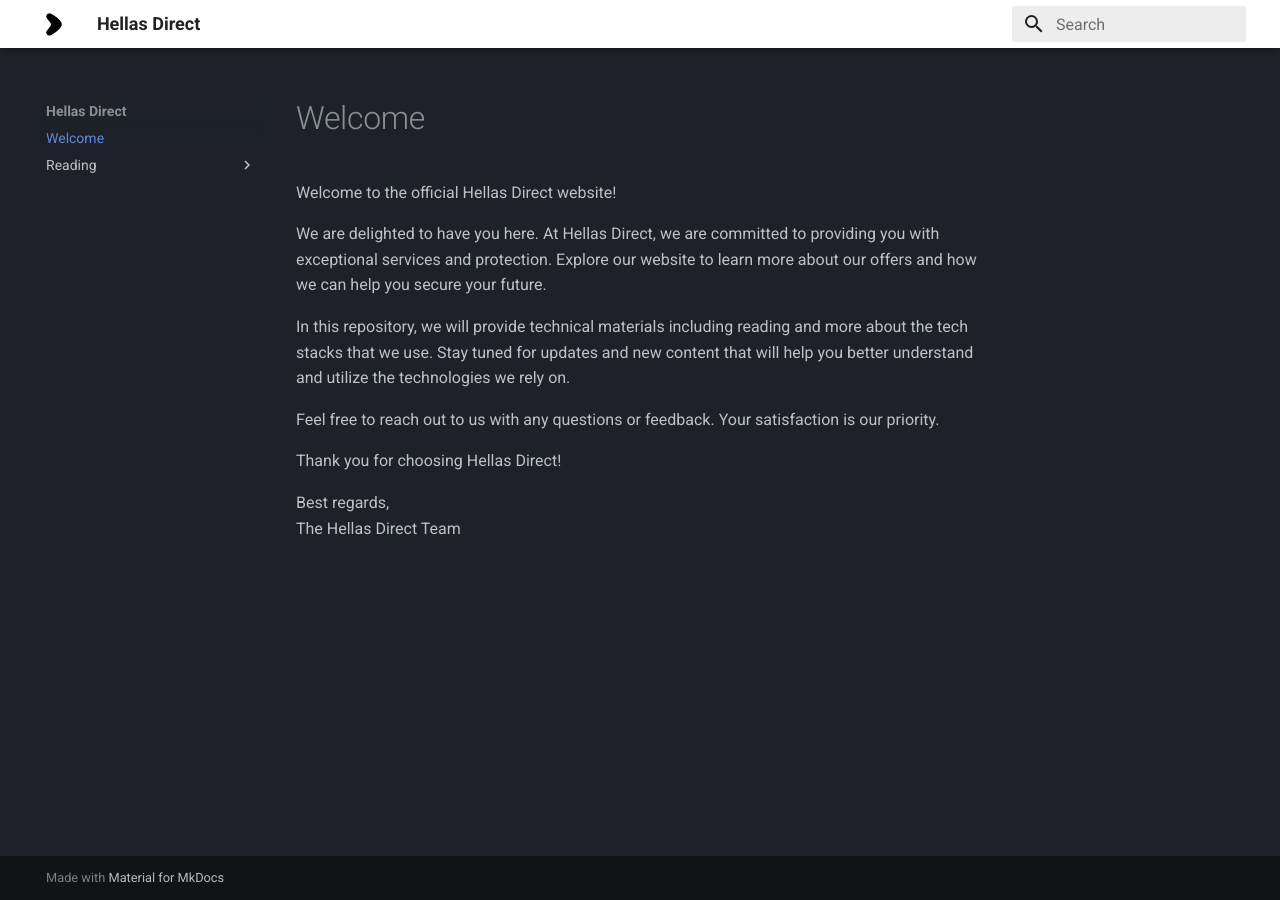
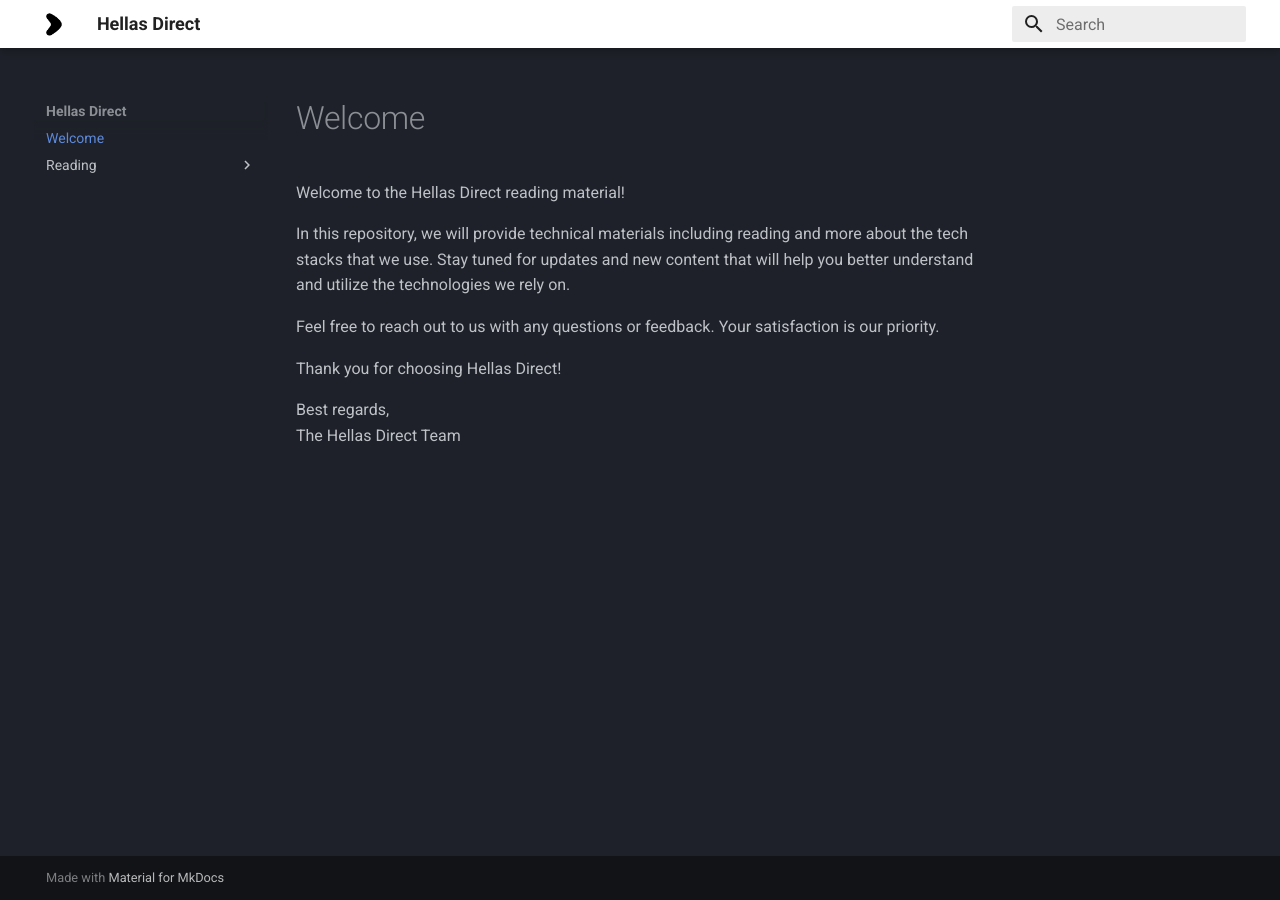
Before and after one commit to Hellas-Direct/hellas-direct.github.io, an MkDocs documentation site: the page built from mkdocs/index.md, in a window 1280 px wide. Built offline with MkDocs 1.6.1 and Material for MkDocs 9.7.7, drawn with Linux system fonts in a browser that asks for light colours.

```diff
--- a/docs/index.html
+++ b/docs/index.html
@@ -317,9 +317,7 @@
 
 
 <h1 id="welcome">Welcome</h1>
-<p>Welcome to the official Hellas Direct website!</p>
-<p>We are delighted to have you here. At Hellas Direct, we are committed to providing you with exceptional services and
-protection. Explore our website to learn more about our offers and how we can help you secure your future.</p>
+<p>Welcome to the Hellas Direct reading material!</p>
 <p>In this repository, we will provide technical materials including reading and more about the tech stacks that we use.
 Stay tuned for updates and new content that will help you better understand and utilize the technologies we rely on.</p>
 <p>Feel free to reach out to us with any questions or feedback. Your satisfaction is our priority.</p>
--- a/docs/search/search_index.json
+++ b/docs/search/search_index.json
@@ -1 +1 @@
-{"config":{"lang":["en"],"separator":"[\\s\\-]+","pipeline":["stopWordFilter"]},"docs":[{"location":"","title":"Welcome","text":"<p>Welcome to the official Hellas Direct website!</p> <p>We are delighted to have you here. At Hellas Direct, we are committed to providing you with exceptional services and protection. Explore our website to learn more about our offers and how we can help you secure your future.</p> <p>In this repository, we will provide technical materials including reading and more about the tech stacks that we use. Stay tuned for updates and new content that will help you better understand and utilize the technologies we rely on.</p> <p>Feel free to reach out to us with any questions or feedback. Your satisfaction is our priority.</p> <p>Thank you for choosing Hellas Direct!</p> <p>Best regards, The Hellas Direct Team</p>"},{"location":"reading/kotlin-basic/","title":"Kotlin Basic","text":""}]}
+{"config":{"lang":["en"],"separator":"[\\s\\-]+","pipeline":["stopWordFilter"]},"docs":[{"location":"","title":"Welcome","text":"<p>Welcome to the Hellas Direct reading material!</p> <p>In this repository, we will provide technical materials including reading and more about the tech stacks that we use. Stay tuned for updates and new content that will help you better understand and utilize the technologies we rely on.</p> <p>Feel free to reach out to us with any questions or feedback. Your satisfaction is our priority.</p> <p>Thank you for choosing Hellas Direct!</p> <p>Best regards, The Hellas Direct Team</p>"},{"location":"reading/kotlin-basic/","title":"Kotlin Basic","text":""}]}
--- a/mkdocs/index.md
+++ b/mkdocs/index.md
@@ -1,9 +1,6 @@
 # Welcome
 
-Welcome to the official Hellas Direct website!
-
-We are delighted to have you here. At Hellas Direct, we are committed to providing you with exceptional services and
-protection. Explore our website to learn more about our offers and how we can help you secure your future.
+Welcome to the Hellas Direct reading material!
 
 In this repository, we will provide technical materials including reading and more about the tech stacks that we use.
 Stay tuned for updates and new content that will help you better understand and utilize the technologies we rely on.
```
